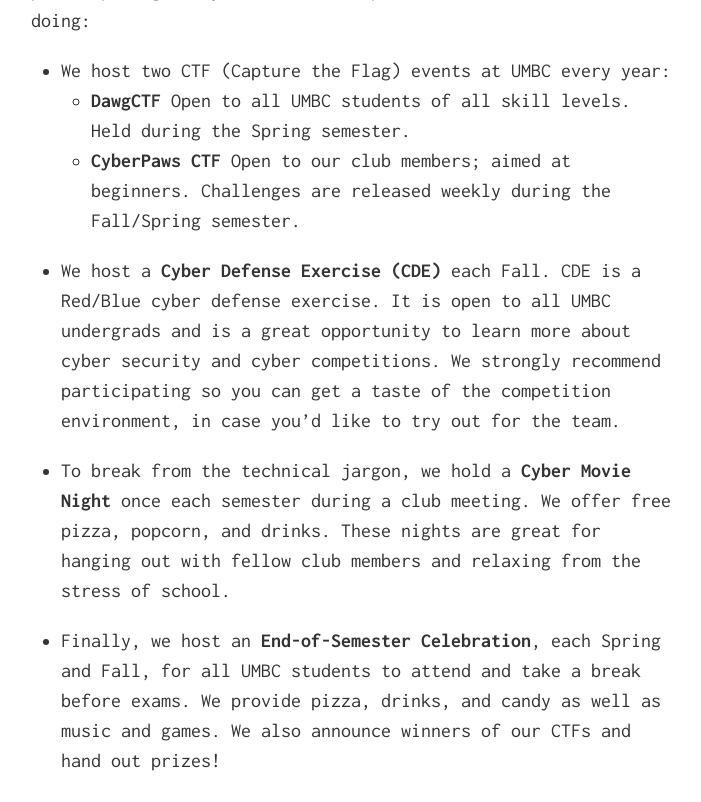
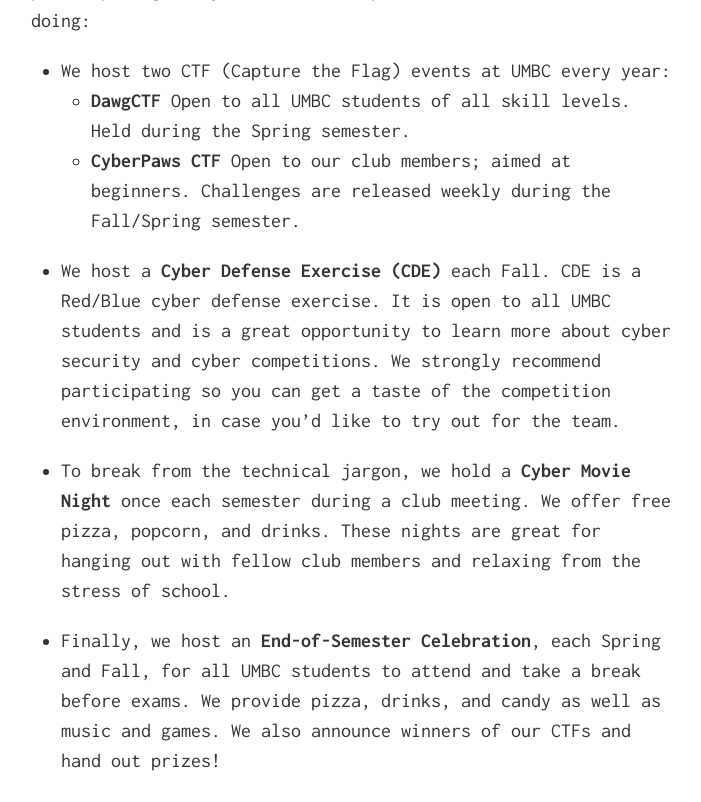
Before and after one commit to UMBCCyberDawgs/umbccyberdawgs.github.io, a Jekyll site: the page built from index.md, in a window 1280 px wide and 900 px high, scrolled down 1864 px, cut to the strip 0-802 px from the top of the window. Shown: the whole strip, without its empty margins (289-990 px from the left). Built offline with Jekyll 4.4.1, drawn with Linux system fonts in a browser that asks for light colours; our own code applies the rules of GitHub Pages for plain Markdown files.

Commit message:
CDE Info Update

```diff
--- a/index.md
+++ b/index.md
@@ -47,7 +47,7 @@ individuals interested in learning about and participating in cyber-related comp
    * **DawgCTF** Open to all UMBC students of all skill levels. Held during the Spring semester.
     * **CyberPaws CTF** Open to our club members; aimed at beginners. Challenges are released weekly during the Fall/Spring semester.
 
-* We host a **Cyber Defense Exercise (CDE)** each Fall. CDE is a Red/Blue cyber defense exercise. It is open to all UMBC undergrads and is a great opportunity to learn more about cyber security and cyber competitions. We strongly recommend participating so you can get a taste of the competition environment, in case you'd like to try out for the team.
+* We host a **Cyber Defense Exercise (CDE)** each Fall. CDE is a Red/Blue cyber defense exercise. It is open to all UMBC students and is a great opportunity to learn more about cyber security and cyber competitions. We strongly recommend participating so you can get a taste of the competition environment, in case you'd like to try out for the team.
 
 * To break from the technical jargon, we hold a **Cyber Movie Night** once each semester during a club meeting. We offer free pizza, popcorn, and drinks. These nights are great for hanging out with fellow club members and relaxing from the stress of school.
 
```
